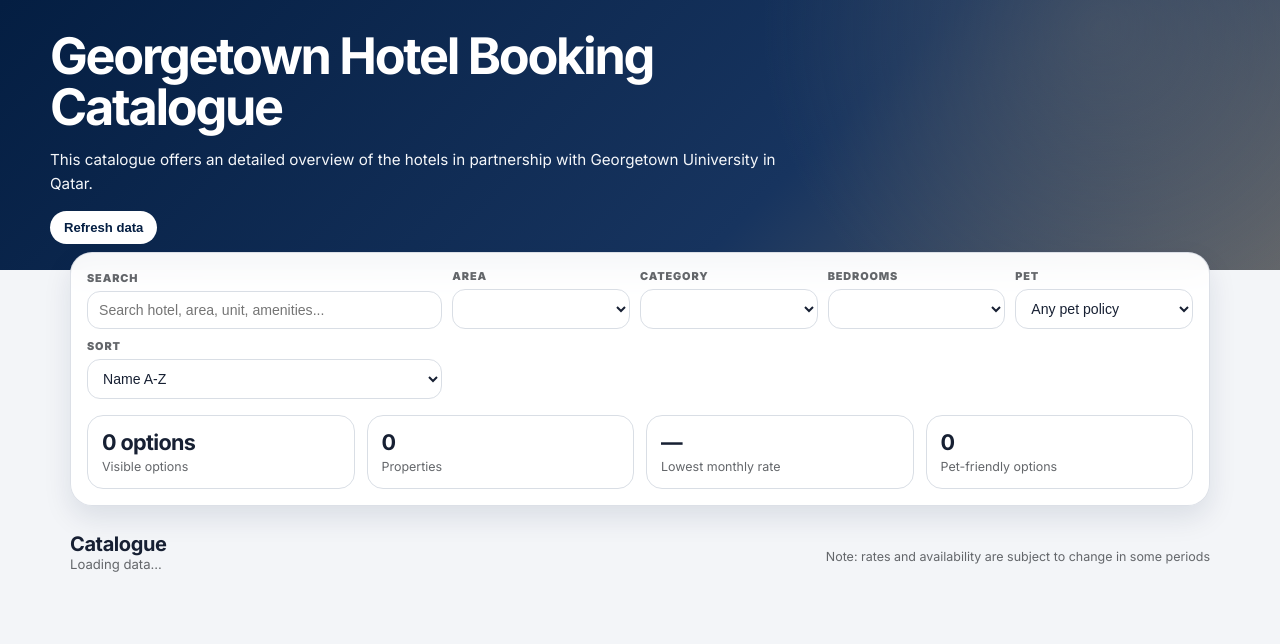
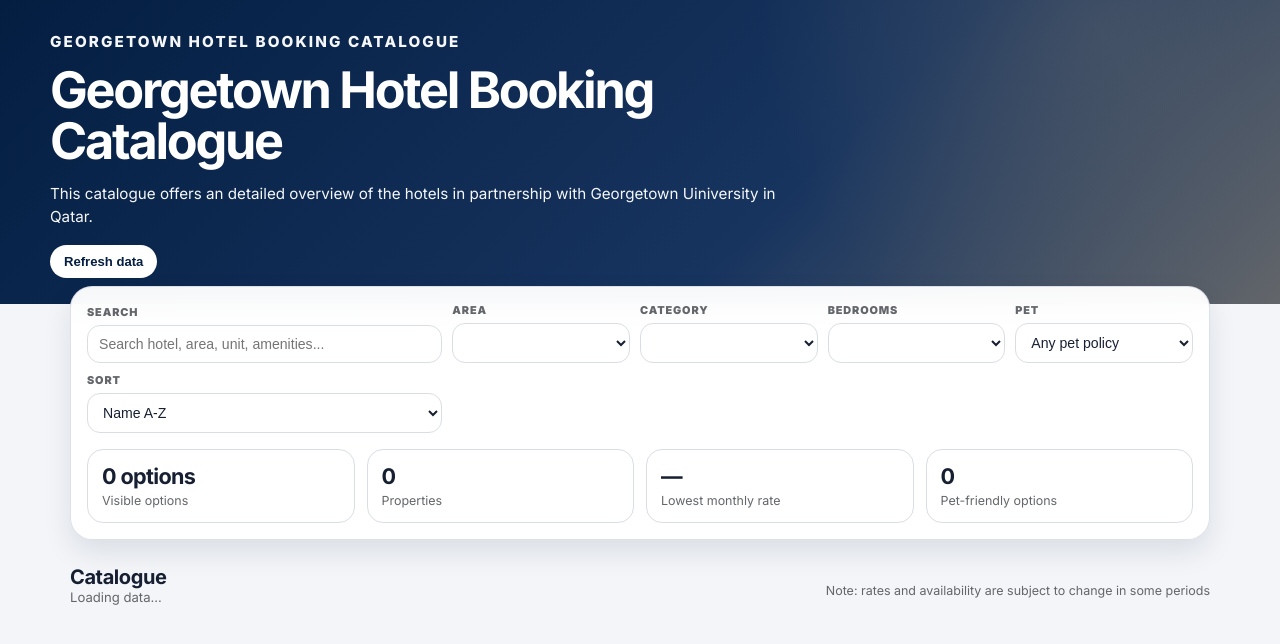
Before and after one commit to Tony-creator768/hotel-catalogue, a plain HTML site: page index.html in a window 1280 px wide. Drawn offline with Linux system fonts and the light colour scheme.

Commit message:
Update index.html

```diff
--- a/index.html
+++ b/index.html
@@ -12,7 +12,7 @@
 <body>
   <header class="hero">
     <div class="hero-inner">
-      <!--<p class="eyebrow">Georgetown Hotel Booking Catalogue</p>-->
+      <p class="eyebrow">Georgetown Hotel Booking Catalogue</p>
       <h1>Georgetown Hotel Booking Catalogue</h1>
       <p>This catalogue offers an detailed overview of the hotels in partnership with Georgetown Uiniversity in Qatar.</p>
       <div class="hero-actions">
```
